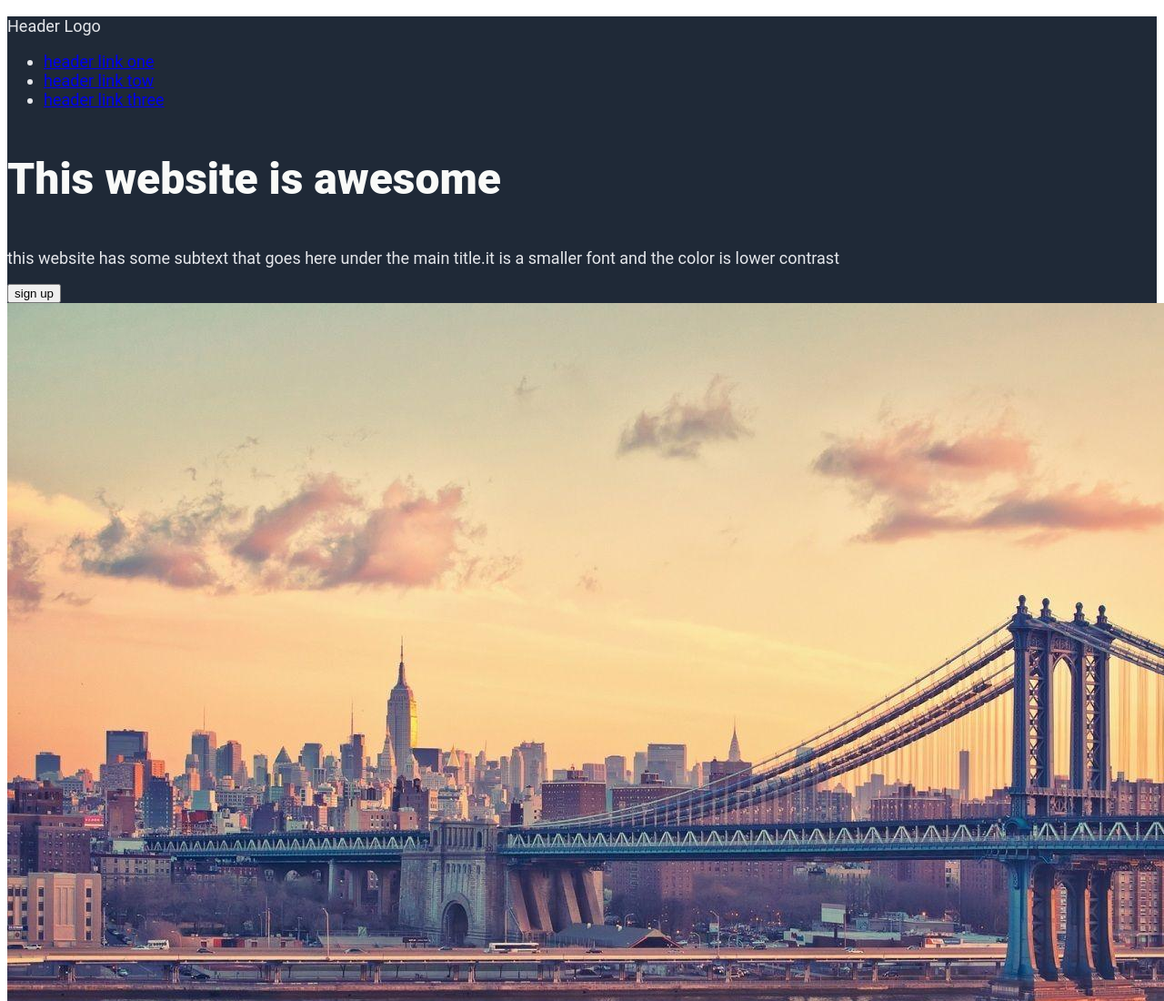
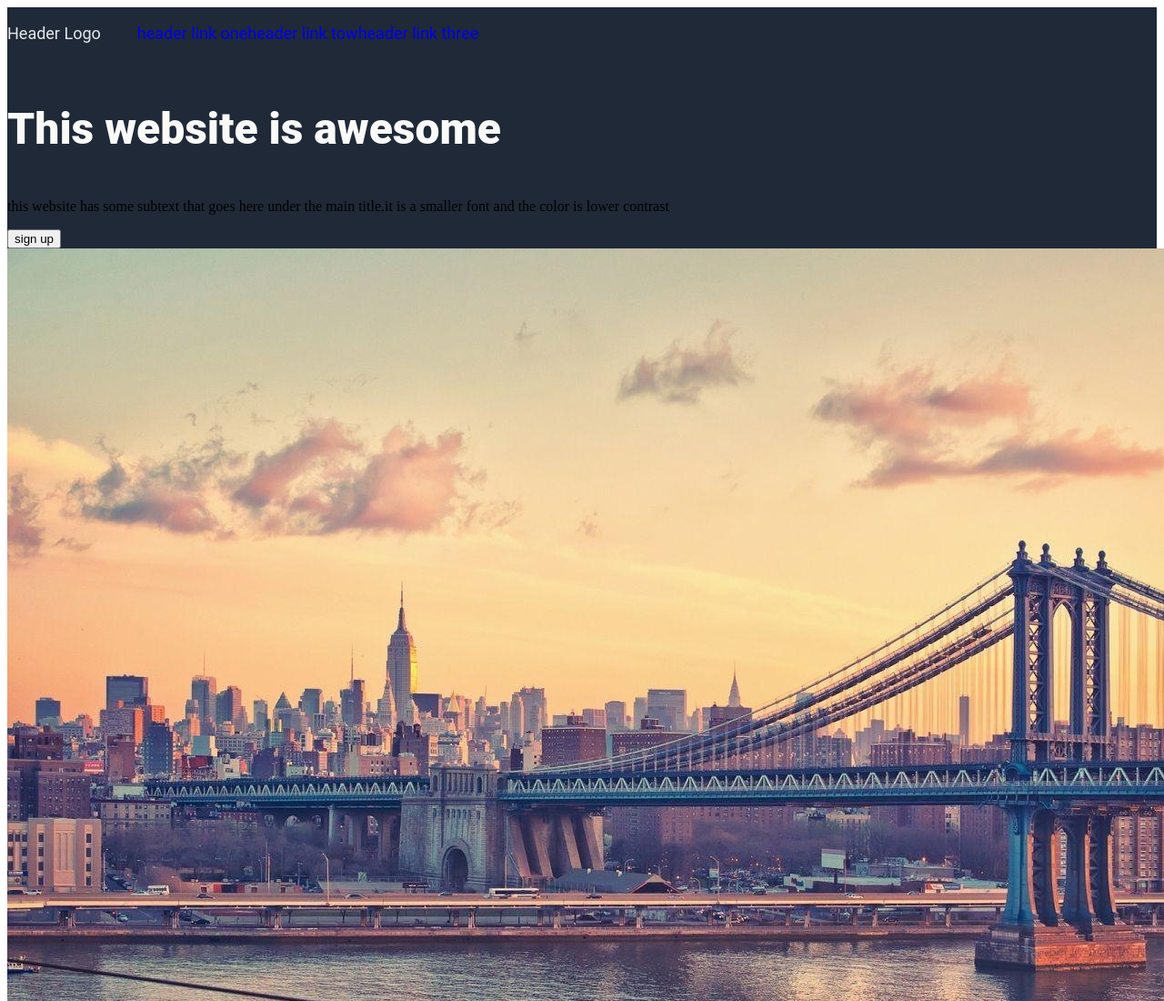
Before and after one commit to issam2a/odin-project-landingpage, a plain HTML site: page index.html in a window 1280 px wide. Shown: the top 1100 px of the page at 91% size. Drawn offline with Linux system fonts and the light colour scheme.

Commit message:
change the classes names
to be more readable

```diff
--- a/index.html
+++ b/index.html
@@ -8,7 +8,7 @@
   </head>
   <body>
     <header>
-      <div class="headerlogolinks">
+      <div class="header-logo-links">
         <p>Header Logo</p>
         <ul>
           <li>
@@ -23,10 +23,10 @@
         </ul>
       </div>
       <div class="Hero">
-        <div class="herotext">
+        <div class="hero-text">
           <p>This website is awesome</p>
         </div>
-        <div class="herodiscreption">
+        <div class="hero-discription">
           <p>
             this website has some subtext that goes here under the main title.it
             is a smaller font and the color is lower contrast
--- a/style.css
+++ b/style.css
@@ -2,16 +2,28 @@ header{
     background-color: #1F2937;
 
 }
-.herotext{
+ul {
+    list-style: none;
+}
+
+a{
+    text-decoration: none;
+}
+.hero-text{
     font-family: roboto , 'Courier New', Courier, monospace;
     font-size: 48px;
     font-weight: 1000;
     color: #F9FAF8;
 }
 
-.herodiscreption,
-.headerlogolinks{
+.hero-description,
+.header-logo-links{
     font-size: 18px;
     font-family: roboto , 'Courier New', Courier, monospace;
     color: #E5E7EB;
 }
+
+.header-logo-links,
+ul {
+    display: flex;
+}
```
